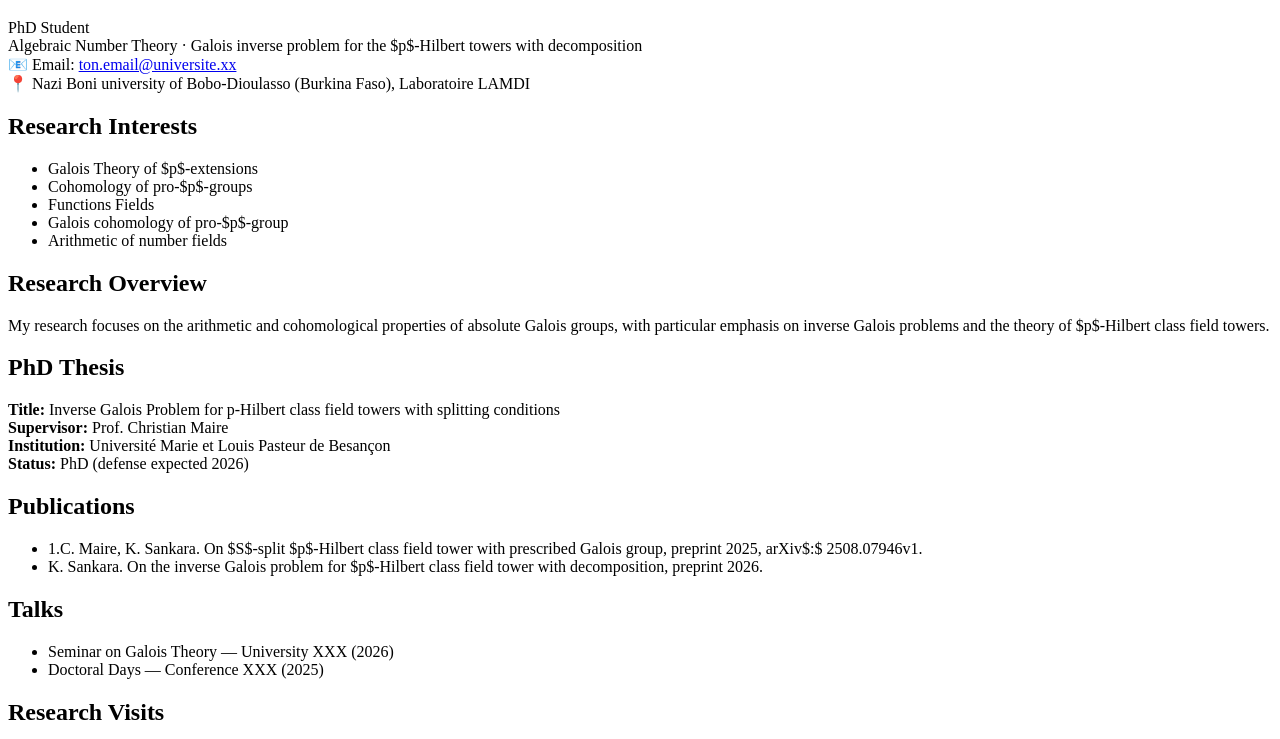
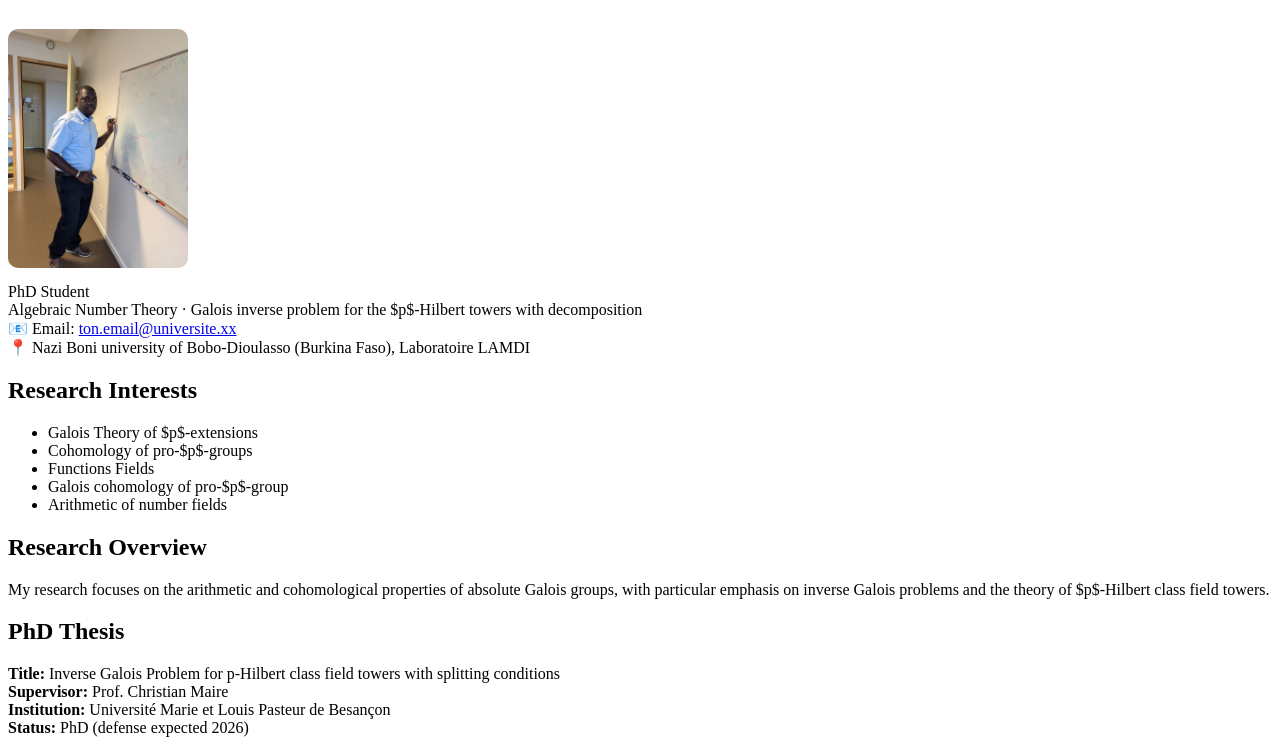
Before and after one commit to Krimo1986/sankarakarim.github.io, a plain HTML site: page index.html in a window 1280 px wide. Shown: the part 87-826 px from the top of the page. Drawn offline with Linux system fonts and the light colour scheme.

Commit message:
Update index.html

```diff
--- a/index.html
+++ b/index.html
@@ -30,6 +30,9 @@
 
 <div class="header">
   <h1>Karim Sankara</h1>
+<img src="photo-karim.jpg" alt="Karim Sankara"
+     width="180"
+     style="border-radius:10px; margin-top:10px; margin-bottom:15px;">
 
   <div class="subtitle">
     PhD  Student <br>
```
